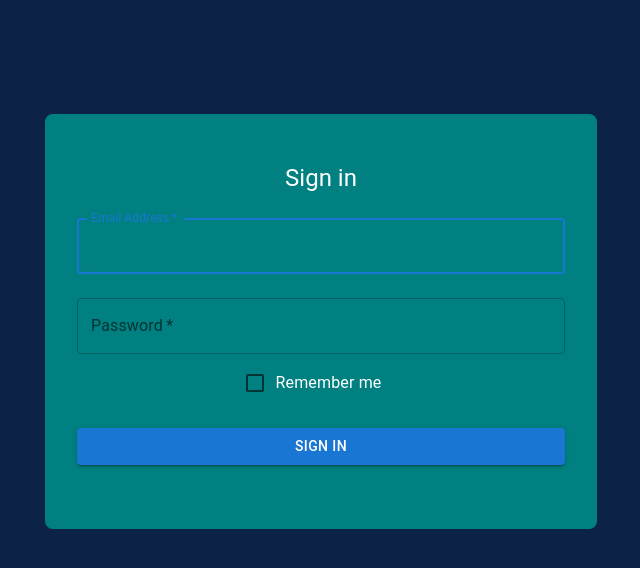
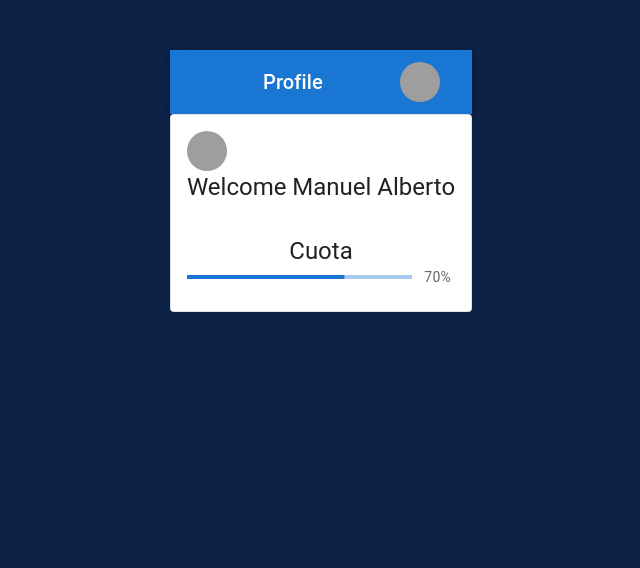
Before and after one commit to kaelthasmanu/cucuota-frontend, a React (Create React App) app: page /profile in a window 1280 px wide. Shown: the top 568 px of the page, without its empty margins (319-959 px from the left). Built offline with nearby package versions, Linux system fonts and the light colour scheme; grey boxes are pictures that could not be loaded.

Commit message:
routes add

```diff
--- a/src/App.js
+++ b/src/App.js
@@ -1,14 +1,26 @@
 import Signin from './Signin';
 import Profile from './Profile'
-import { BrowserRouter, Routes, Route } from "react-router-dom";
 import './App.css';
+import SignIn from './Signin';
+import { Link, Routes, Route } from "react-router-dom";
+
+const Home = () => <h1>Home (Public)</h1>;
+const Pricing = () => <h1>Pricing (Public)</h1>;
+
+const Dashboard = () => <h1>Dashboard (Private)</h1>;
+const Settings = () => <h1>Settings (Private)</h1>;
+
+const Login = () => <h1>TODO</h1>;
 
 function App() {
   return (
     <div className="App">
       <header className="App-header">
         <div className='signin'>
-          <Signin></Signin>
+        <Routes>
+          <Route path="/profile" element={<Profile/>} />
+          <Route path="/" element={<Signin/>} />
+        </Routes>
         </div>
       </header>
     </div>
--- a/src/Profile.js
+++ b/src/Profile.js
@@ -1,11 +1,12 @@
-import * as React from 'react';
-import { useState } from "react";
-import {createStyles, makeStyles} from '@mui/styles';
-import { ThemeProvider } from '@mui/material/styles';
-import { Box, Container, color} from '@mui/system';
-import {Typography , TextField, FormControlLabel, Button, Grid , Link} from '@mui/material';
+import React, { useState } from 'react'; // Imported React and useState
+import PropTypes from 'prop-types'; // Imported PropTypes
+import LinearProgress from '@mui/material/LinearProgress'; // Imported LinearProgress
+import { makeStyles } from '@mui/styles';
+import { Box, Typography, Avatar, IconButton, Menu, MenuItem, Card, CardContent } from '@mui/material';
+import AppBar from '@mui/material/AppBar'; // Added AppBar import
+import Toolbar from '@mui/material/Toolbar'; // Added Toolbar import
 import Checkbox from '@mui/material/Checkbox';
-import {AppBar , Toolbar, Avatar, IconButton, Menu, MenuItem, Card, CardContent} from '@mui/material';
+import { useNavigate } from "react-router-dom";
 
 const useStyles = makeStyles((theme) => ({
   root: {
@@ -23,13 +24,32 @@ const useStyles = makeStyles((theme) => ({
   },
 }));
 
+function LinearProgressWithLabel(props) {
+  return (
+    <Box sx={{ display: 'flex', alignItems: 'center' }}>
+      <Box sx={{ width: '100%', mr: 1 }}>
+        <LinearProgress variant="determinate" {...props} />
+      </Box>
+      <Box sx={{ minWidth: 35 }}>
+        <Typography variant="body2" color="text.secondary">{`${Math.round(
+          props.value,
+        )}%`}</Typography>
+      </Box>
+    </Box>
+  );
+}
+
+LinearProgressWithLabel.propTypes = {
+  value: PropTypes.number.isRequired,
+};
 
 export default function Profile() {
+  const [progress, setProgress] = React.useState(10);
   const classes = useStyles();
   const [anchorEl, setAnchorEl] = React.useState(null);
   const open = Boolean(anchorEl);
-    //const user = JSON.parse(localStorage.getItem("user"));
   const user = localStorage.getItem("user");
+  const navigate = useNavigate();
 
   const handleMenu = (event) => {
     setAnchorEl(event.currentTarget);
@@ -42,8 +62,17 @@ export default function Profile() {
   const handleLogout = () => {
     localStorage.removeItem("accessToken");
     localStorage.removeItem("user");
-      window.location.href = "/";
+    navigate("/");
   };
+
+  React.useEffect(() => {
+    const timer = setInterval(() => {
+      setProgress((prevProgress) => (prevProgress >= 100 ? 10 : prevProgress + 10));
+    }, 800);
+    return () => {
+      clearInterval(timer);
+    };
+  }, []);
 
   return (
     <div className={classes.root}>
@@ -71,8 +100,16 @@ export default function Profile() {
         <CardContent>
           <Avatar src={"https://www.pngarts.com/files/5/Cartoon-Avatar-PNG-Image-Transparent.png"} className={classes.large} />
           <Typography variant="h5">
-              Welcome {user.fname} {user.lname}
+            Welcome Manuel Alberto
           </Typography>
+        </CardContent>
+        <CardContent>
+          <Typography variant='h5'>
+            Cuota
+          </Typography>
+          <Box sx={{ width: '100%' }}>
+            <LinearProgressWithLabel value={progress} />
+          </Box>
         </CardContent>
       </Card>
     </div>
--- a/src/Signin.js
+++ b/src/Signin.js
@@ -4,6 +4,7 @@ import swal from 'sweetalert';
 import { Box, Container, color} from '@mui/system';
 import {Typography , TextField, FormControlLabel, Button, Grid , Link} from '@mui/material';
 import Checkbox from '@mui/material/Checkbox';
+import { useNavigate } from "react-router-dom";
 
 async function loginUser(credentials) {
   /*return fetch("https://www.mecallapi.com/api/login", {
@@ -21,6 +22,7 @@ async function loginUser(credentials) {
 export default function SignIn() {
   const [username, setUserName] = useState();
   const [password, setPassword] = useState();
+  const navigate = useNavigate();
 
   const handleSubmit = async (e) => {
     e.preventDefault();
@@ -35,12 +37,13 @@ export default function SignIn() {
       }).then((value) => {
         localStorage.setItem("accessToken", response["accessToken"]);
         localStorage.setItem("user", username);
-        window.location.href = "/profile";
+        navigate("/profile");
       });
     } else {
       swal("Failed", response.message, "error");
     }
   };
+
   /*const handleSubmit = (event) => {
     event.preventDefault();
     const data = new FormData(event.currentTarget);
--- a/src/index.js
+++ b/src/index.js
@@ -3,11 +3,15 @@ import ReactDOM from 'react-dom/client';
 import './index.css';
 import App from './App';
 import reportWebVitals from './reportWebVitals';
+import { BrowserRouter } from "react-router-dom";
 
 const root = ReactDOM.createRoot(document.getElementById('root'));
+
 root.render(
   <React.StrictMode>
-    <App />
+    <BrowserRouter>
+      <App />
+    </BrowserRouter>
   </React.StrictMode>
 );
 
```
Also changed, not shown: src/utils/routesProtected.js (added, +33 -0 lines). Lines whose indentation alone changed are shown as unchanged.
